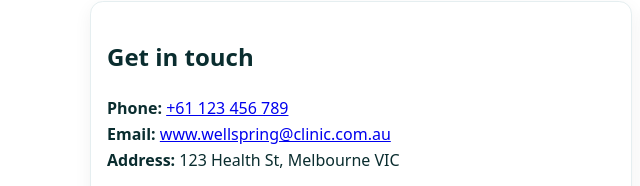
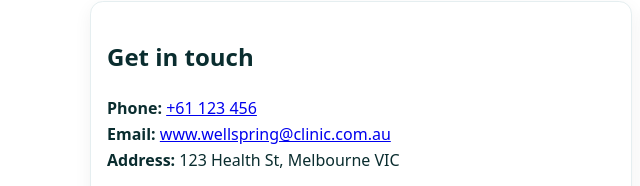
Before and after one commit to simarnjeetk91/wellspring, a plain HTML site: page contact.html in a window 1280 px wide. Shown: the part 176-362 px from the top of the page, 0-640 px from the left. Drawn offline with Linux system fonts and the light colour scheme.

Commit message:
Update contact.html

```diff
--- a/contact.html
+++ b/contact.html
@@ -31,7 +31,7 @@
     <div class="grid-2">
       <section class="card reveal">
         <h2>Get in touch</h2>
-        <p><strong>Phone:</strong> <a href="tel:+61123456789">+61 123 456 789</a><br />
+        <p><strong>Phone:</strong> <a href="tel:+61123456789">+61 123 456</a><br />
            <strong>Email:</strong> <a href="mailto:www.wellspring@clinic.com.au">www.wellspring@clinic.com.au</a><br />
            <strong>Address:</strong> 123 Health St, Melbourne VIC</p>
 
```
